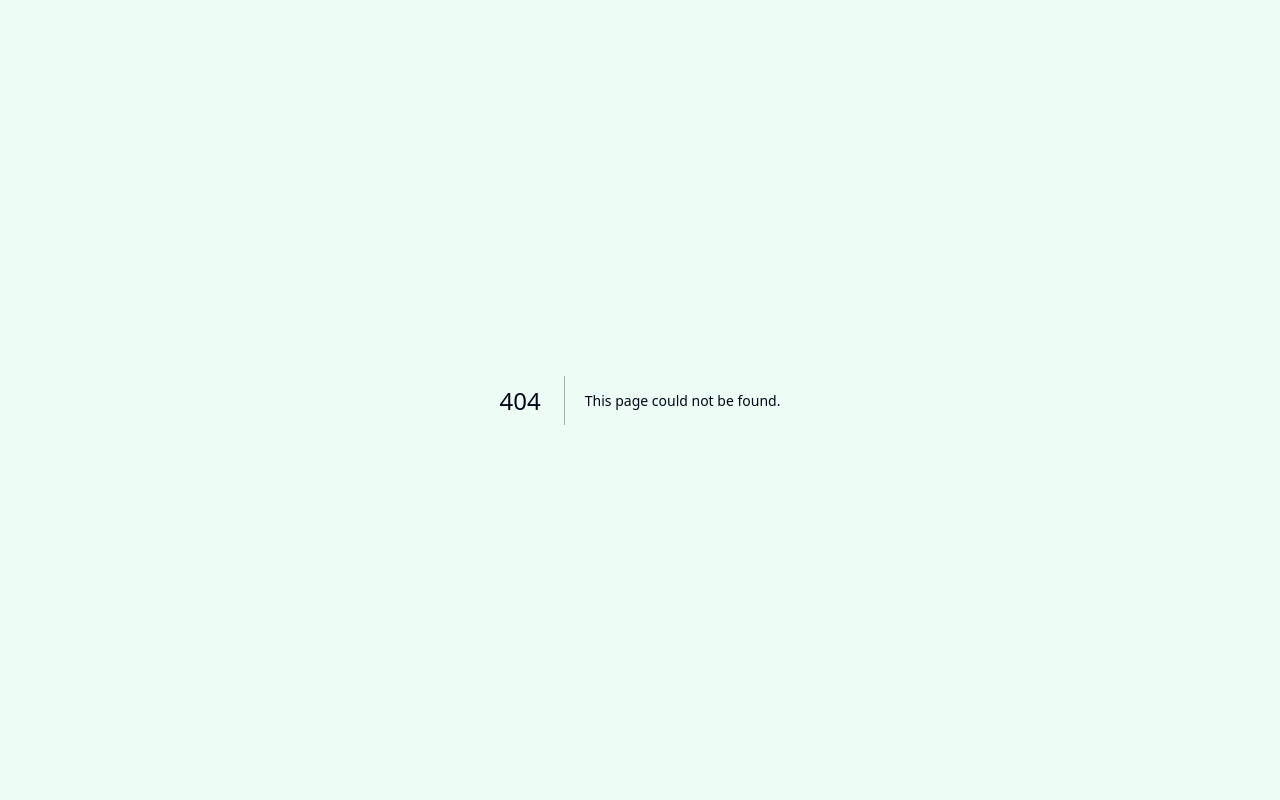
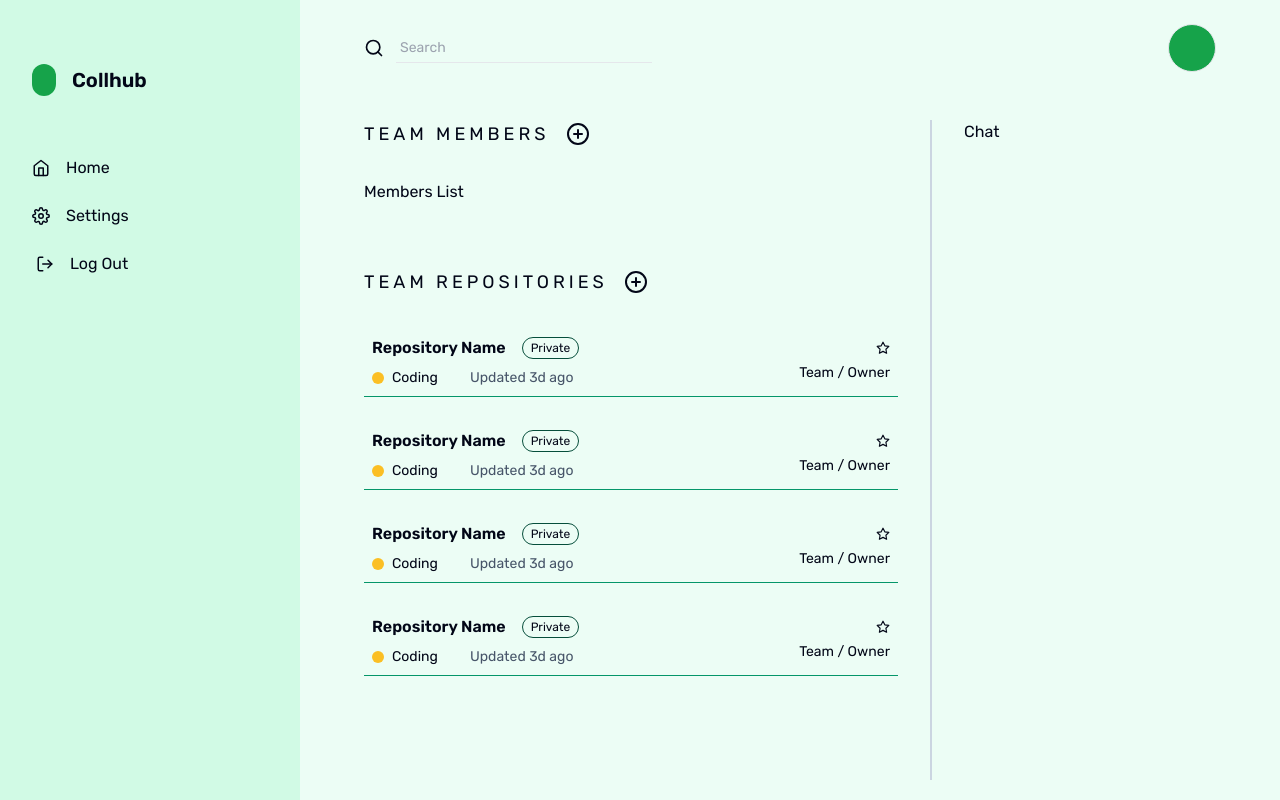
Before and after one commit to Asib27/Collhub, a Next.js app: page /user/team/teamId in a window 1280 px wide. Before the commit this address had no page. Built offline with nearby package versions, Linux system fonts and the light colour scheme.

Commit message:
team page skeleton done

```diff
--- /dev/null
+++ b/src/app/ui/common/Selector.jsx
@@ -0,0 +1,7 @@
+import React from "react";
+
+const Selector = () => {
+  return <div>Selector</div>;
+};
+
+export default Selector;
--- a/src/app/ui/repos/RepoCard.jsx
+++ b/src/app/ui/repos/RepoCard.jsx
@@ -1,3 +1,4 @@
+import Link from "next/link";
 import React from "react";
 import { FiStar } from "react-icons/fi";
 
@@ -7,7 +8,12 @@ const RepoCard = () => {
       {/* left */}
       <div className="mr-auto">
         <div className="flex items-center gap-x-4">
-          <h3 className="font-semibold">Repository Name</h3>
+          <Link
+            href={`/user/repo/${"repoId"}`}
+            className="font-semibold hover:content-highlight transition duration-300"
+          >
+            Repository Name
+          </Link>
           <div className="px-2 py-[2px] rounded-full border border-emerald-900 text-xs">
             Private
           </div>
--- a/src/app/ui/teams/TeamCard.jsx
+++ b/src/app/ui/teams/TeamCard.jsx
@@ -1,14 +1,18 @@
+import Link from "next/link";
 import React from "react";
 
 const TeamCard = () => {
   return (
-    <div className="p-2 bg-white shadow hover:shadow-xl rounded transform duration-300">
+    <Link
+      href={`/user/team/${"teamId"}`}
+      className="p-2 bg-white shadow hover:shadow-xl rounded transform duration-300"
+    >
       <div className="bg-fuchsia-300 w-32 h-32 rounded pb-4" />
       <div className="flex flex-col items-center mt-2">
         <h3 className="text-lg">Team Name</h3>
         <p className=""></p>
       </div>
-    </div>
+    </Link>
   );
 };
 
--- /dev/null
+++ b/src/app/user/repo/[repoId]/page.jsx
@@ -0,0 +1,7 @@
+import React from "react";
+
+const SingRepoPage = () => {
+  return <div>SingRepoPage</div>;
+};
+
+export default SingRepoPage;
--- /dev/null
+++ b/src/app/user/team/[teamId]/page.jsx
@@ -0,0 +1,56 @@
+"use client";
+
+import RepoCard from "@/app/ui/repos/RepoCard";
+import React from "react";
+import { FiPlusCircle } from "react-icons/fi";
+
+const SingleTeamPage = () => {
+  const handleAddTeamMember = () => {};
+
+  return (
+    <div className="flex items-start justify-between overflow-hidden">
+      {/* left */}
+      <div
+        className="h-full overflow-y-auto border-r-2 border-slate-300 pr-8 w-2/3"
+        style={{ height: `calc(100vh - 140px)` }}
+      >
+        {/* users */}
+        <section>
+          <div className="flex gap-x-4 items-center mb-8">
+            <h2 className="section-header">Team Members</h2>
+            <button className="" onClick={handleAddTeamMember}>
+              <FiPlusCircle size={24} />
+            </button>
+          </div>
+          <div className="flex items-center gap-x-2"></div>
+          Members List
+        </section>
+
+        {/* team repos */}
+        <section className="mt-16">
+          <div className="flex gap-x-4 items-center mb-8">
+            <h2 className="section-header">Team Repositories</h2>
+            <button className="" onClick={handleAddTeamMember}>
+              <FiPlusCircle size={24} />
+            </button>
+          </div>
+          <div className="grid grid-cols-1 gap-y-6 gap-x-16">
+            <RepoCard />
+            <RepoCard />
+            <RepoCard />
+            <RepoCard />
+          </div>
+        </section>
+      </div>
+
+      <div
+        className="overflow-y-auto pl-8 w-1/3"
+        style={{ height: `calc(100vh - 140px)` }}
+      >
+        Chat
+      </div>
+    </div>
+  );
+};
+
+export default SingleTeamPage;
```
Also changed, not shown: 1 other file (tests, documents, lock files or other folders).
